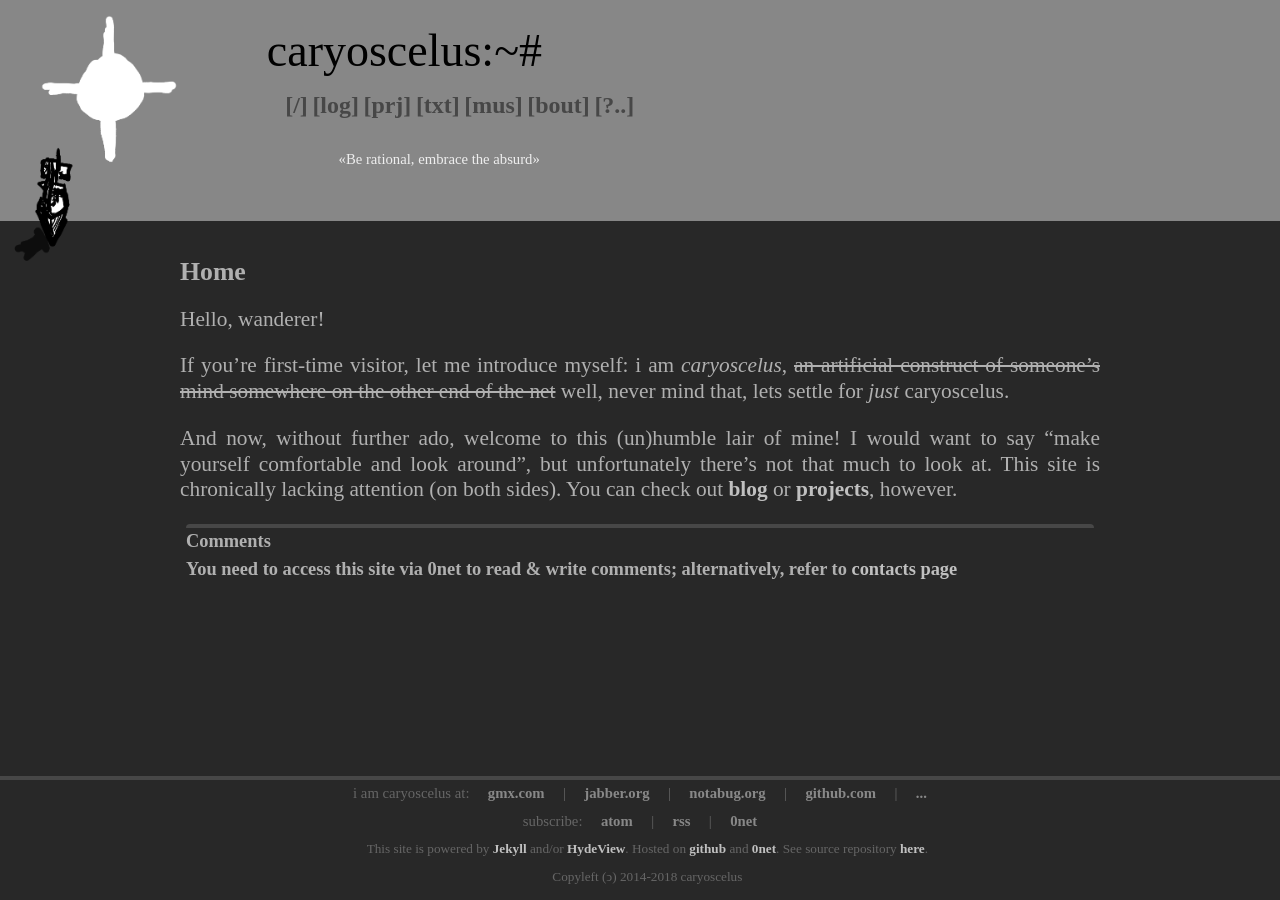
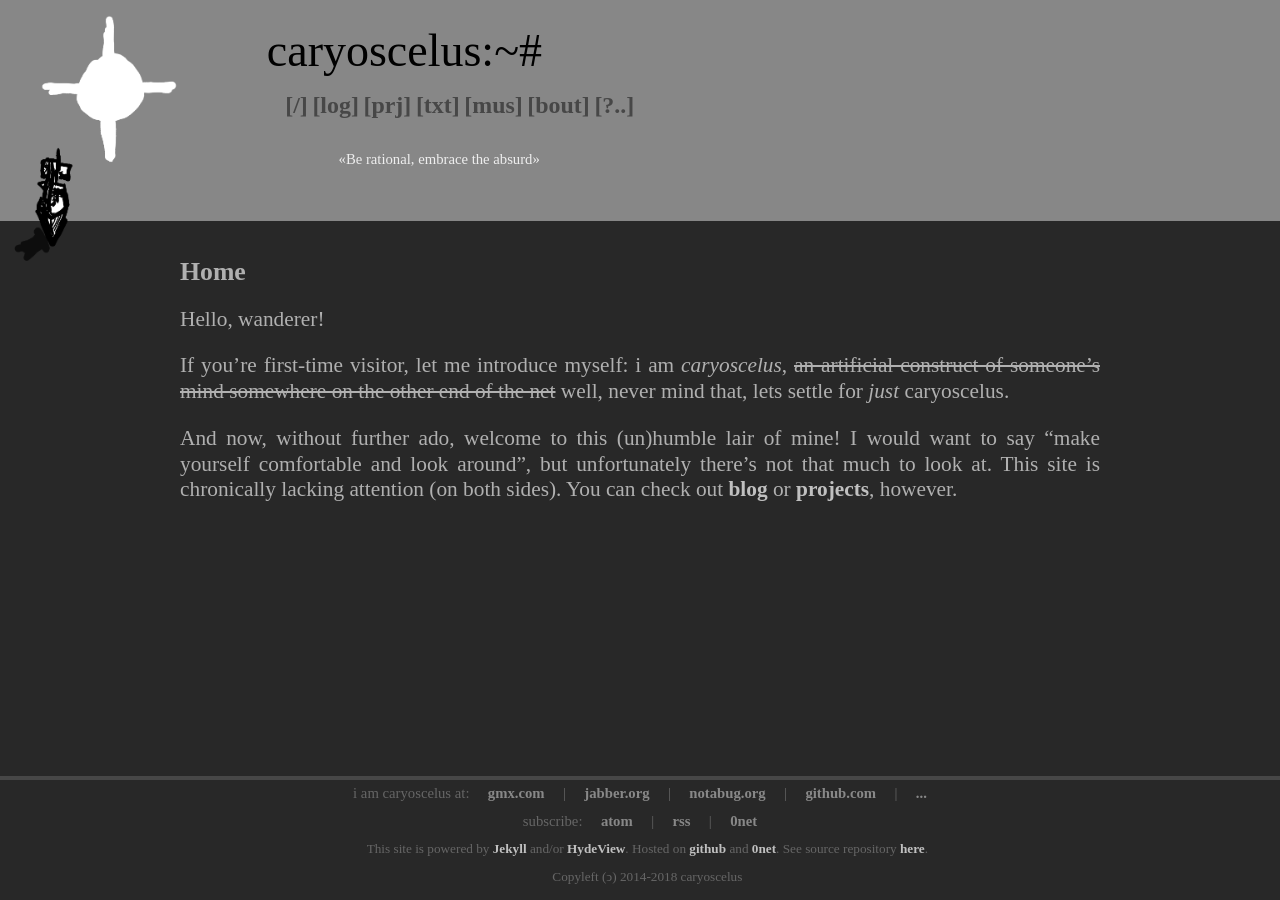
Before and after one commit to caryoscelus/caryoscelus.github.io, a Jekyll site: the page built from index.md, in a window 1280 px wide. Built offline with Jekyll 4.4.1, drawn with Linux system fonts in a browser that asks for light colours; some web fonts are replaced.

Commit message:
Remove comment section from regular pages

```diff
--- a/_layouts/default.html
+++ b/_layouts/default.html
@@ -56,14 +56,6 @@
             </div>
             <div id="main">
                 {{ content }}
-
-                <div id="comments_wrapper">
-                    <h3>Comments</h3>
-                    <span id="hydeview_comments"><h4>You need to access this site via 0net to read & write comments; alternatively, refer to <a href="/contacts/">contacts page</a></h4></span>
-		    <div class="add_comment">
-		      {{ commentadd }}
-		    </div>
-                </div>
             </div>
 
         </div>
```
Also changed, not shown: _layouts/post.html (+8 -0 lines).
